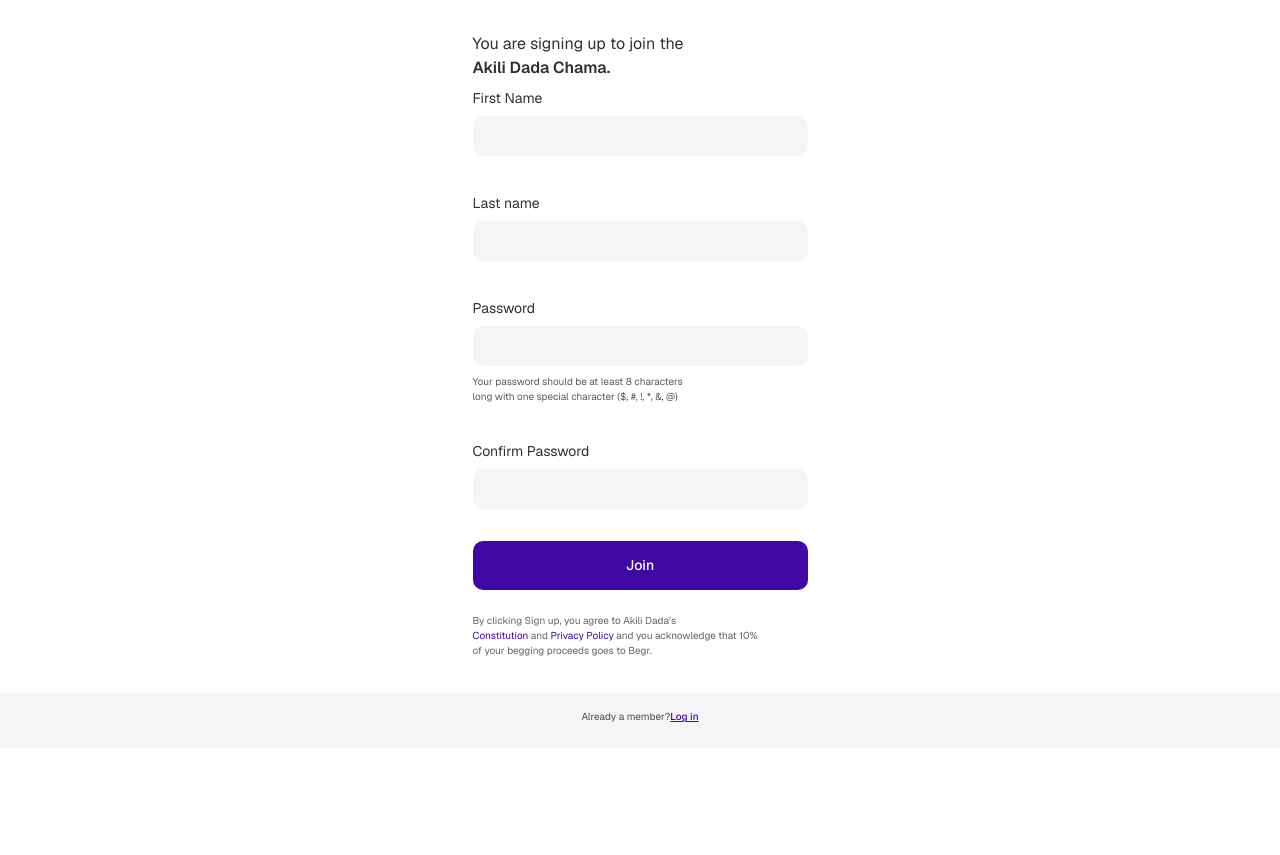
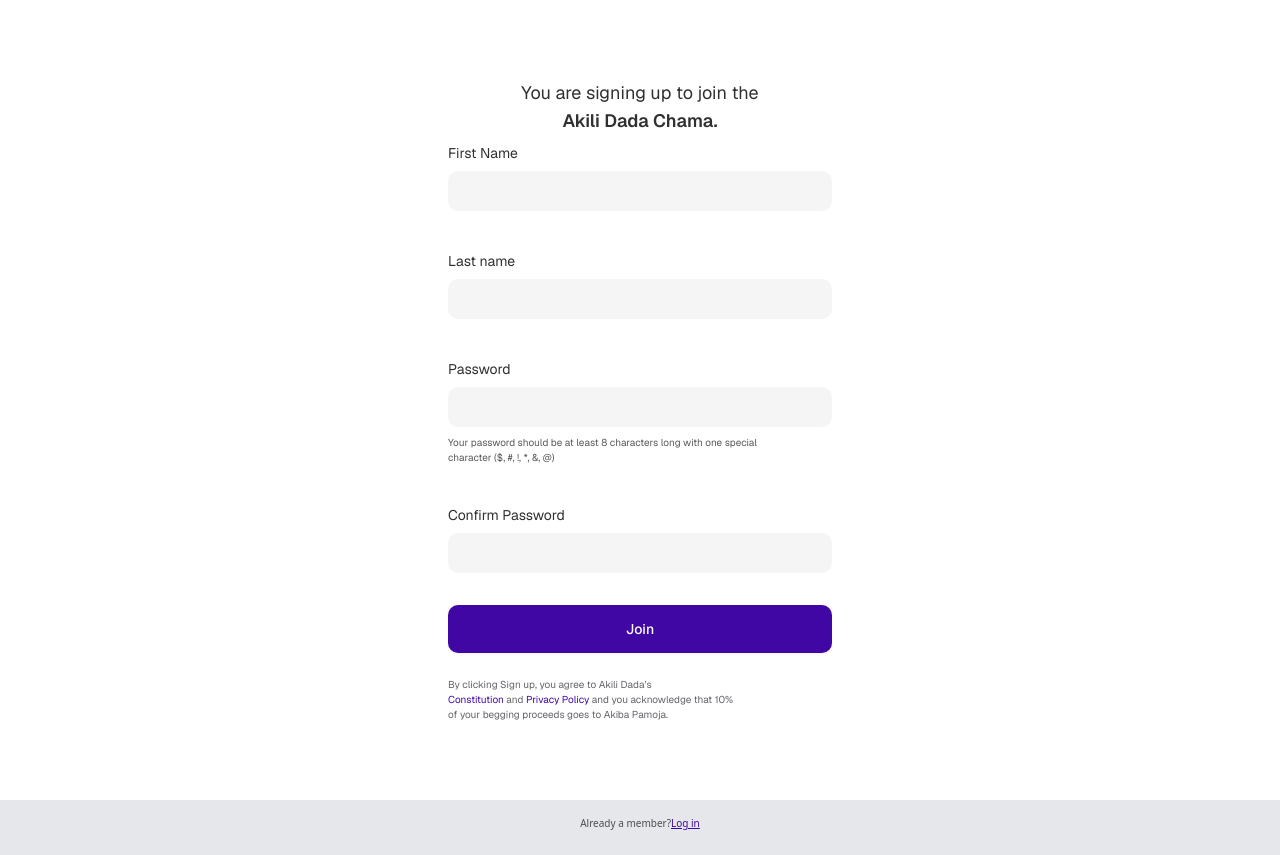
Before and after one commit to MastercraftHq/akibapamoja-frontend, a React (Vite) app: page /auth/register in a window 1280 px wide. Before the commit the page ends 800 px from the top, so only its background shows below. Built offline with nearby package versions, Linux system fonts and the light colour scheme.

Commit message:
refactor: clean up layout components and enhance registration and login pages with improved structure and styling

```diff
--- /dev/null
+++ b/src/layouts/login/Footer.tsx
@@ -0,0 +1,19 @@
+/** @format */
+
+const Footer = () => {
+  return (
+    <div className="bg-gray-300">
+      <p className="text-center text-gray-600 text-sm mt-76 sm:mt-30">
+        Want to create a new chama?
+        <a
+          href="/sign-up"
+          className="text-indigo-700 hover:text-indigo-900 transition-colors "
+        >
+          Sign up for free
+        </a>
+      </p>
+    </div>
+  );
+};
+
+export default Footer;
--- /dev/null
+++ b/src/layouts/registration/footer.tsx
@@ -0,0 +1,19 @@
+// import React from "react";
+
+const Regfooter = () => {
+  return (
+    <>
+      {/* footer */}
+      <div className="flex justify-center items-center gap-1.5 w-full bg-gray-200 pt-4 pb-6">
+        <p className="text-[#4d4d4d] text-center text-tiny ">
+          Already a member?
+          <span className="text-primary font-medium underline underline-offset-auto decoration-solid">
+            Log in
+          </span>
+        </p>
+      </div>
+    </>
+  );
+};
+
+export default Regfooter;
--- a/src/layouts/registration/index.tsx
+++ b/src/layouts/registration/index.tsx
@@ -12,11 +12,13 @@
 
 // import React from 'react';
 import { Outlet } from "react-router-dom";
+import Regfooter from "./footer";
 
 const RegistrationLayout = () => {
   return (
     <div>
       <Outlet />
+      <Regfooter />
     </div>
   );
 };
--- a/src/pages/auth/login-page.tsx
+++ b/src/pages/auth/login-page.tsx
@@ -1,7 +1,5 @@
 /** @format */
 
-// import React from 'react'
-// import { Outlet } from "react-router-dom";
 import { useState } from "react";
 
 const LoginPage = () => {
@@ -9,11 +7,12 @@ const LoginPage = () => {
   const [password, setPassword] = useState("");
 
   return (
-    <>
-      <div className="flex flex-col items-center pt-24 font-geist p-4">
-        <div className="text-center mb-8">
-          <h1 className="text-3xl font-bold text-black mb-2">Welcome back</h1>
-          <p className="text-gray-600 text-base leading-relaxed">
+    <div className="flex flex-col items-center min-h-screen font-geist px-2 sm:px-4 py-8">
+      <div className="text-center mb-8 w-full">
+        <h1 className="text-2xl sm:text-3xl font-bold text-black mb-2">
+          Welcome back
+        </h1>
+        <p className="text-gray-600 text-base sm:text-lg leading-relaxed">
           Enter your phone number and
           <br />
           password to sign back in.
@@ -22,8 +21,8 @@ const LoginPage = () => {
 
       <div className="w-full max-w-sm">
         <div className="space-y-4 mb-6">
-            <div className="flex items-center bg-gray-50 border border-gray-200 rounded-lg px-4 py-4">
-              <span className="text-gray-600 font-medium mr-3 flex items-center gap-1">
+          <div className="flex items-center bg-gray-50 border border-gray-200 rounded-lg px-4 py-3 sm:py-4">
+            <span className="text-gray-600 font-medium mr-3 flex items-center gap-1 text-sm sm:text-base">
               KE +254
               <span className="text-gray-500">|</span>
             </span>
@@ -43,7 +42,7 @@ const LoginPage = () => {
               placeholder="Password"
               value={password}
               onChange={(e) => setPassword(e.target.value)}
-                className="w-full bg-gray-50 border border-gray-200 rounded-lg px-4 py-4 text-black placeholder-gray-400 outline-none text-base"
+              className="w-full bg-gray-50 border border-gray-200 rounded-lg px-4 py-3 sm:py-4 text-black placeholder-gray-400 outline-none text-base"
             />
           </div>
         </div>
@@ -57,7 +56,7 @@ const LoginPage = () => {
           </a>
         </div>
 
-          <button className="w-full bg-primary text-white py-4 rounded-lg font-semibold text-base ">
+        <button className="w-full bg-primary text-white py-3 sm:py-4 rounded-lg font-semibold text-base ">
           Continue
         </button>
         {/* <p className="text-center text-gray-600 text-sm mt-76 sm:mt-30">
@@ -71,7 +70,6 @@ const LoginPage = () => {
         </p> */}
       </div>
     </div>
-    </>
   );
 };
 
--- a/src/pages/auth/registration-page.tsx
+++ b/src/pages/auth/registration-page.tsx
@@ -1,78 +1,62 @@
+import { Button } from "@/components/ui/button";
+
 const RegistrationPage = () => {
   return (
-    <div className="h-screen font-geist text-[#303030] bg-white">
-      <p className="text-base w-[335px] block mx-auto pt-8">
+    <div className="min-h-screen font-geist text-[#303030] bg-white flex items-center justify-center px-2 sm:px-4">
+      <div className="w-full max-w-sm mx-auto">
+        <p className="text-base sm:text-lg w-full block mx-auto pt-8 text-center">
           You are signing up to join the
           <br /> <span className="font-semibold">Akili Dada Chama.</span>
         </p>
         <div className="flex flex-col items-center justify-center pt-2 ">
-        <div className=" w-[335px] flex flex-col items-center gap-[37px]">
-          <div className="flex flex-col items-start gap-2 self-stretch">
+          <div className="w-full flex flex-col items-center gap-8 sm:gap-10">
+            <div className="flex flex-col items-start gap-2 w-full">
               <p className="text-sm">First Name</p>
               <input
                 type="text"
-              name=""
-              id=""
-              className="flex items-center gap-1.5 self-stretch h-[40px] py-1.5 px-3 rounded-lg bg-input-gray"
+                className="flex items-center gap-1.5 w-full h-10 py-1.5 px-3 rounded-lg bg-input-gray"
               />
             </div>
-          <div className="flex flex-col items-start gap-2 self-stretch">
+            <div className="flex flex-col items-start gap-2 w-full">
               <p className="text-sm">Last name</p>
               <input
                 type="text"
-              name=""
-              id=""
-              className="flex items-center gap-1.5 self-stretch h-[40px] py-1.5 px-3 rounded-lg bg-input-gray"
+                className="flex items-center gap-1.5 w-full h-10 py-1.5 px-3 rounded-lg bg-input-gray"
               />
             </div>
-          <div className="flex flex-col items-start gap-2 self-stretch">
+            <div className="flex flex-col items-start gap-2 w-full">
               <p className="text-sm">Password</p>
               <input
-              type="text"
-              name=""
-              id=""
-              className="flex items-center gap-1.5 self-stretch h-[40px] py-1.5 px-3 rounded-lg bg-input-gray"
+                type="password"
+                className="flex items-center gap-1.5 w-full h-10 py-1.5 px-3 rounded-lg bg-input-gray"
               />
-            <p className="w-[214px] text-[#5A5A5A] text-tiny">
+              <p className="w-full max-w-xs text-[#5A5A5A] text-tiny">
                 Your password should be at least 8 characters long with one
                 special character ($, #, !, *, &, @)
               </p>
             </div>
-
-          <div className="flex flex-col items-start gap-2 self-stretch">
+            <div className="flex flex-col items-start gap-2 w-full">
               <p className="text-sm">Confirm Password</p>
               <input
-              type="text"
-              name=""
-              id=""
-              className="flex items-center gap-1.5 self-stretch h-[40px] py-1.5 px-3 rounded-lg bg-input-gray"
+                type="password"
+                className="flex items-center gap-1.5 w-full h-10 py-1.5 px-3 rounded-lg bg-input-gray"
               />
             </div>
           </div>
           {/* join button and terms */}
-        <div className="w-[335px] h-[120px] flex flex-col items-start gap-[23px] shrink-0 my-8">
-          <button className="w-full h-[48.5px] bg-primary rounded-lg text-white font-medium text-sm">
+          <div className="w-full flex flex-col items-start gap-6 my-8">
+            <Button className="w-full h-12 bg-primary rounded-lg text-white font-medium text-sm">
               Join
-          </button>
-          <span className="inline-block w-[294px]  text-[#64646A] text-tiny">
+            </Button>
+            <span className="inline-block w-full max-w-xs text-[#64646A] text-tiny">
               By clicking Sign up, you agree to Akili Dada’s
               <br />
               <span className="text-primary">Constitution</span> and{" "}
               <span className="text-primary">Privacy Policy</span> and you
-            acknowledge that 10% <br /> of your begging proceeds goes to Begr.
+              acknowledge that 10% <br /> of your begging proceeds goes to Akiba
+              Pamoja.
             </span>
           </div>
-        {/* footer */}
-        <div
-          className="flex justify-center items-center gap-1.5 w-full
-        bg-[rgba(231,228,235,0.40)] pt-4 pb-6"
-        >
-          <p className="text-[#4d4d4d] text-center text-tiny ">
-            Already a member?
-            <span className="text-primary font-medium underline underline-offset-auto decoration-solid">
-              Log in
-            </span>
-          </p>
         </div>
       </div>
     </div>
--- a/src/pages/dashboard/index.tsx
+++ b/src/pages/dashboard/index.tsx
@@ -3,11 +3,12 @@
 // import React from 'react'
 
 const Dashboard = () => {
-  return <div>this is the homepage
-    <div className="flex">
-
+  return (
+    <div>
+      this is the homepage
+      <div className="flex"></div>
     </div>
-  </div>;
+  );
 };
 
 export default Dashboard;
```
Also changed, not shown: src/layouts/landing-layout/index.tsx (line endings or trailing spaces), src/layouts/login/index.tsx (line endings or trailing spaces), src/pages/landing-page/index.tsx (line endings or trailing spaces). Lines whose indentation alone changed are shown as unchanged.
